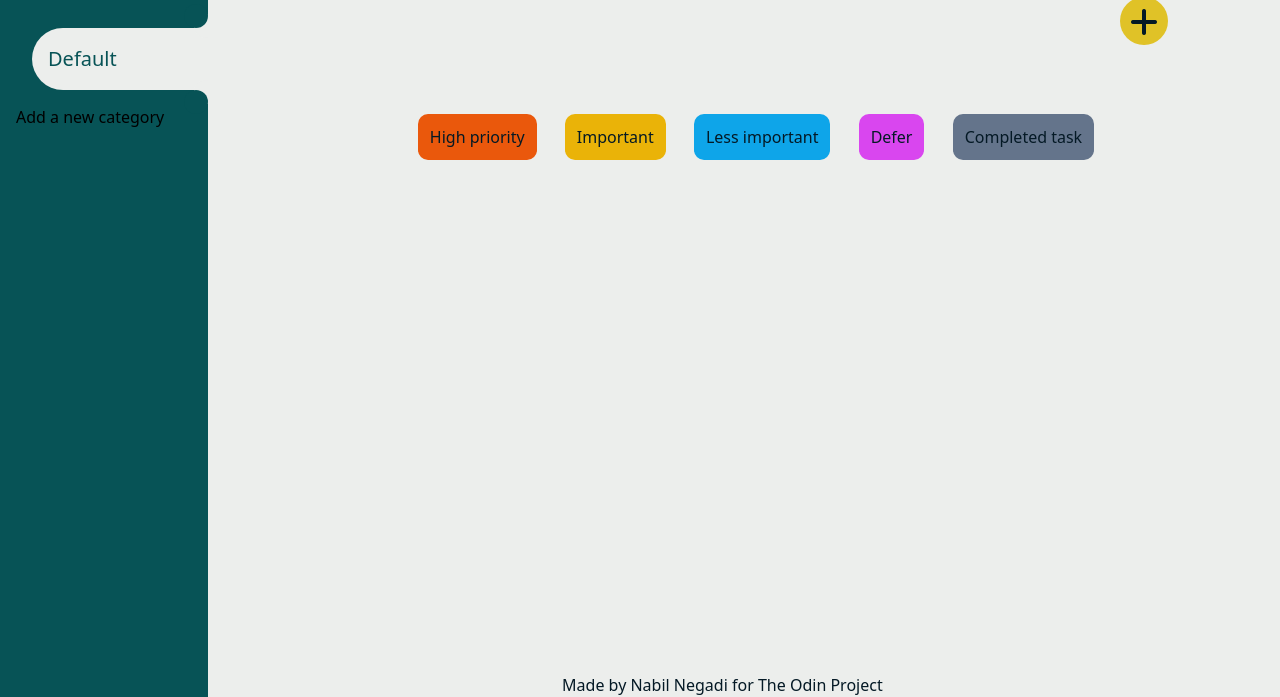
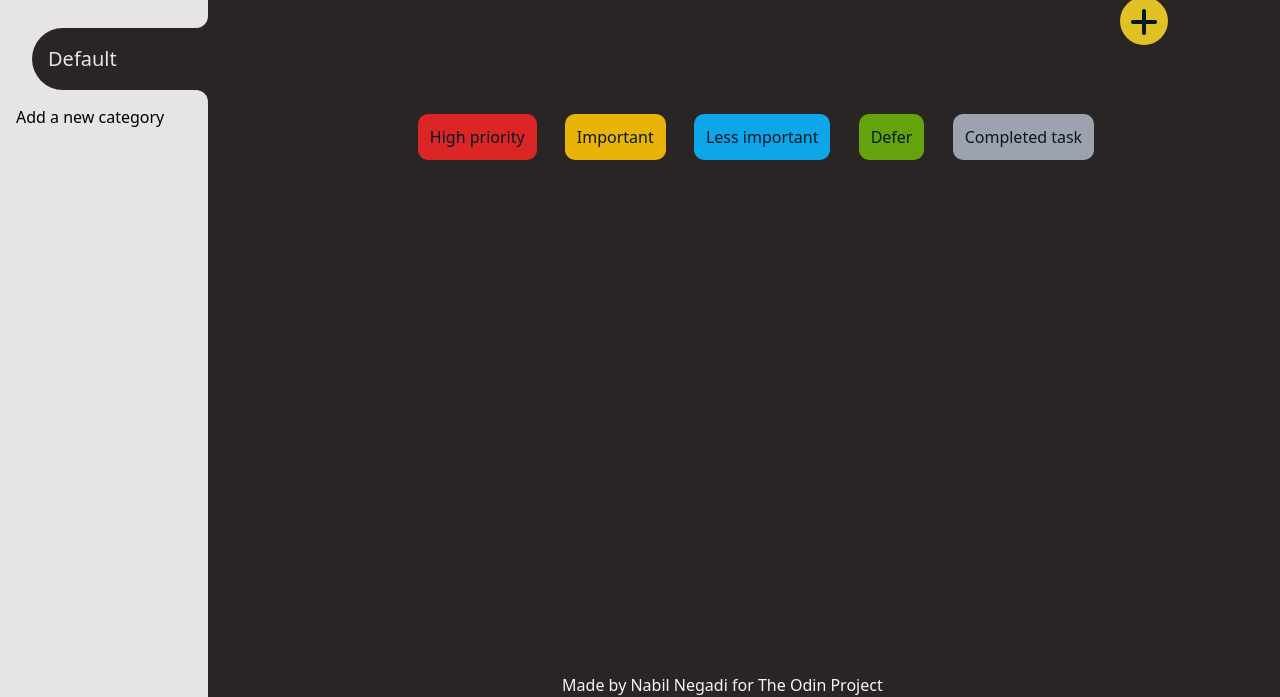
Before and after one commit to Darknab/todo-list, a website built with webpack: page src/template.html in a window 1280 px wide. Shown: the part 103-800 px from the top of the page. Built offline with nearby package versions, Linux system fonts and the light colour scheme.

Commit message:
Change the color palette

```diff
--- a/src/assets/stylesheets/_content.css
+++ b/src/assets/stylesheets/_content.css
@@ -5,6 +5,11 @@
   color: var(--color-text-primary);
   text-align: center;
   position: relative;
+}
+
+h1,
+p {
+  color: var(--color-text-primary-light)
 }
 
 .tasks {
--- a/src/assets/stylesheets/_dialog.css
+++ b/src/assets/stylesheets/_dialog.css
@@ -24,6 +24,7 @@ dialog {
     border-radius: 5px;
     min-width: 60%;
     background-color: var(--color-secondary);
+    color: var(--color-text-primary-light);
     font-family: inherit;
   }
 
@@ -37,6 +38,7 @@ dialog {
   & #submit-task {
     width: 95%;
     background-color: var(--color-cta);
+    color: var(--color-text-primary);
     font-size: var(--font-size-500);
     margin-top: 1rem;
   }
--- a/src/assets/stylesheets/_nav.css
+++ b/src/assets/stylesheets/_nav.css
@@ -67,6 +67,7 @@ li {
 #category-input {
   margin: 0 auto;
   background-color: var(--color-secondary);
+  color: var(--color-text-primary-light);
   padding: 1rem;
   border-radius: 15px;
   display: block;
@@ -80,5 +81,6 @@ li {
   padding: 1rem 2rem;
   border-radius: 2rem;
   background-color: var(--color-cta);
+  color: var(--color-text-primary);
   border: none;
 }
--- a/src/assets/stylesheets/_reset.css
+++ b/src/assets/stylesheets/_reset.css
@@ -40,7 +40,7 @@ h3 {
 }
 
 a {
-  color: var(--color-text-primary);
+  color: var(--color-text-primary-light);
   text-decoration: none;
   transition: color 200ms;
 
--- a/src/assets/stylesheets/_variables.css
+++ b/src/assets/stylesheets/_variables.css
@@ -19,7 +19,7 @@
 
   /* text colors */
   --color-text-primary: #041925;
-  --color-text-primary-light: #ECF7FD;
+  --color-text-primary-light: #f5f5f4;
   --color-text-secondary: #E0C227 ;
 
     /* Spacing */
@@ -35,15 +35,15 @@
     --space-900: 4rem;
 
     /* colours */
-    --color-primary: #075356;
-    --color-main: #eceeec;
-    --color-task: #FBFEFB;
-    --color-secondary: #71F79F;
-    --color-active: #075356;
+    --color-primary: #e7e5e4;
+    --color-main: #292524;
+    --color-task: #e7e5e4;
+    --color-secondary: #16697A;
+    --color-active: #93c5fd;
     --color-cta: #E0C227;
-    --color-high-priority:#ea580c;
+    --color-high-priority:#dc2626;
     --color-important:#eab308;
     --color-less-important:#0ea5e9;
-    --color-defer:#d946ef;
-    --color-complete:#64748b;
+    --color-defer:#65a30d;
+    --color-complete:#9ca3af;
   }
```
